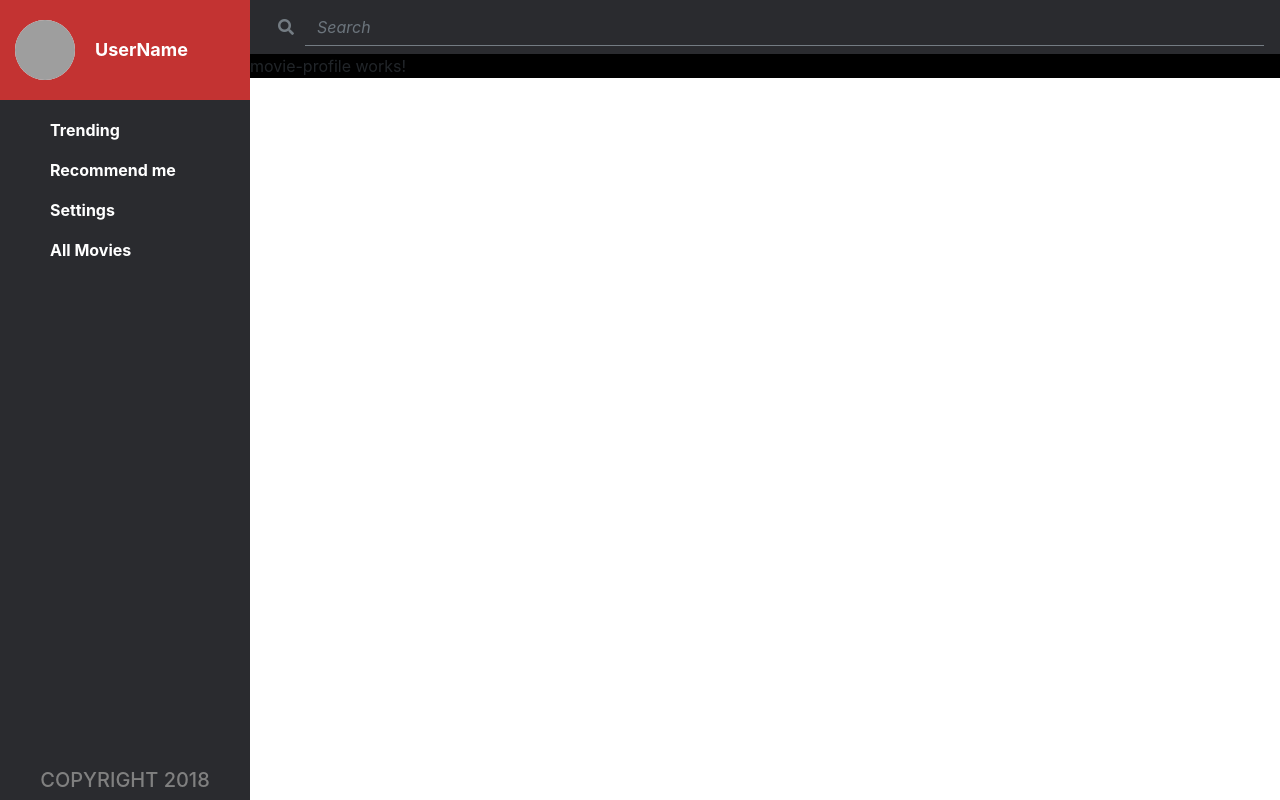
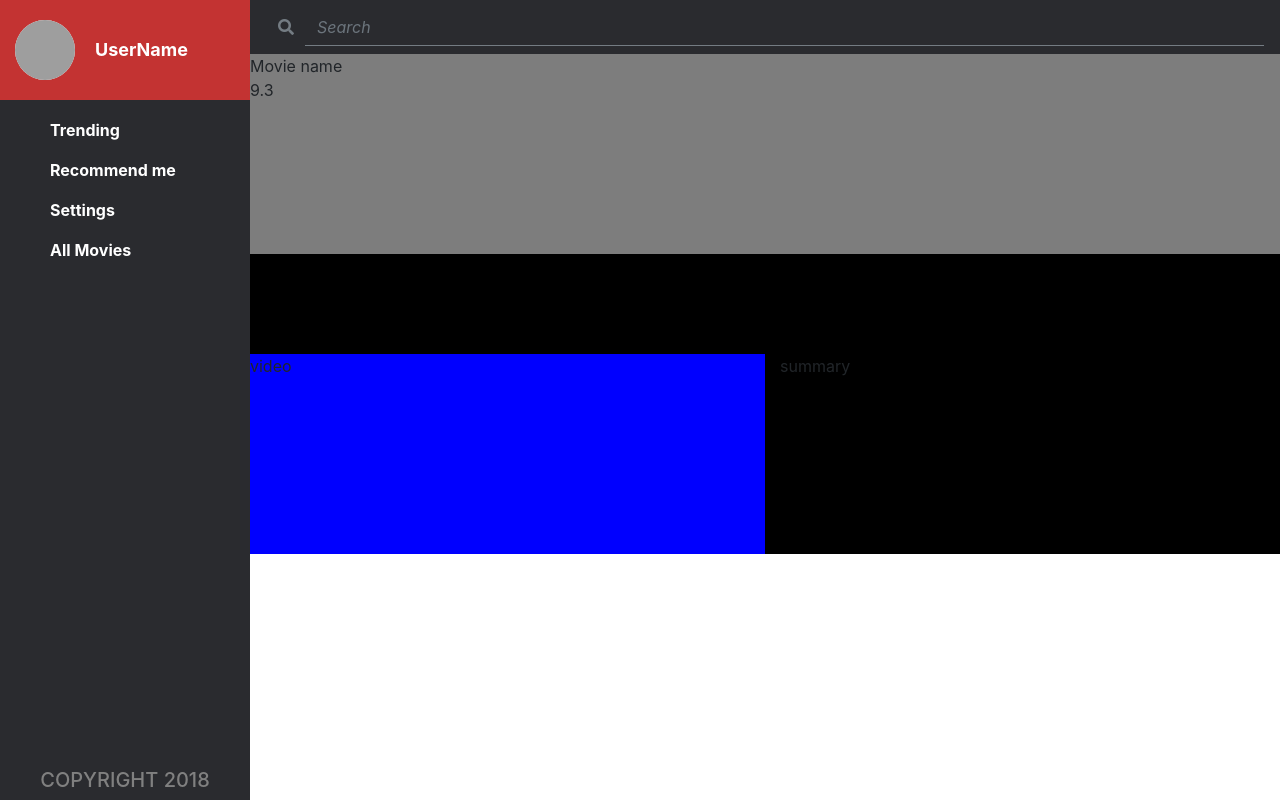
Before and after one commit to EfrainPerez23/MovieSite-FE, an Angular app: page /movies in a window 1280 px wide. Built offline with nearby package versions, Linux system fonts and the light colour scheme; grey boxes are pictures that could not be loaded.

Commit message:
movie profile prototype

```diff
--- a/src/app/core/movie-profile/movie-profile.component.html
+++ b/src/app/core/movie-profile/movie-profile.component.html
@@ -1,3 +1,16 @@
-<p>
-  movie-profile works!
-</p>
+<div style="background-color: #7d7d7d; height: 200px;">
+  Movie name
+  <div class="row" style="margin: inherit">
+    <label>9.3</label>
+  </div>
+</div>
+
+<div class="row content-wrapper" style="margin-top: 100px;">
+  <div class="col video-wrapper" style="background-color: blue; height: 200px;">
+    video
+  </div>
+
+  <div class="col-6">
+    summary
+  </div>
+</div>
```
